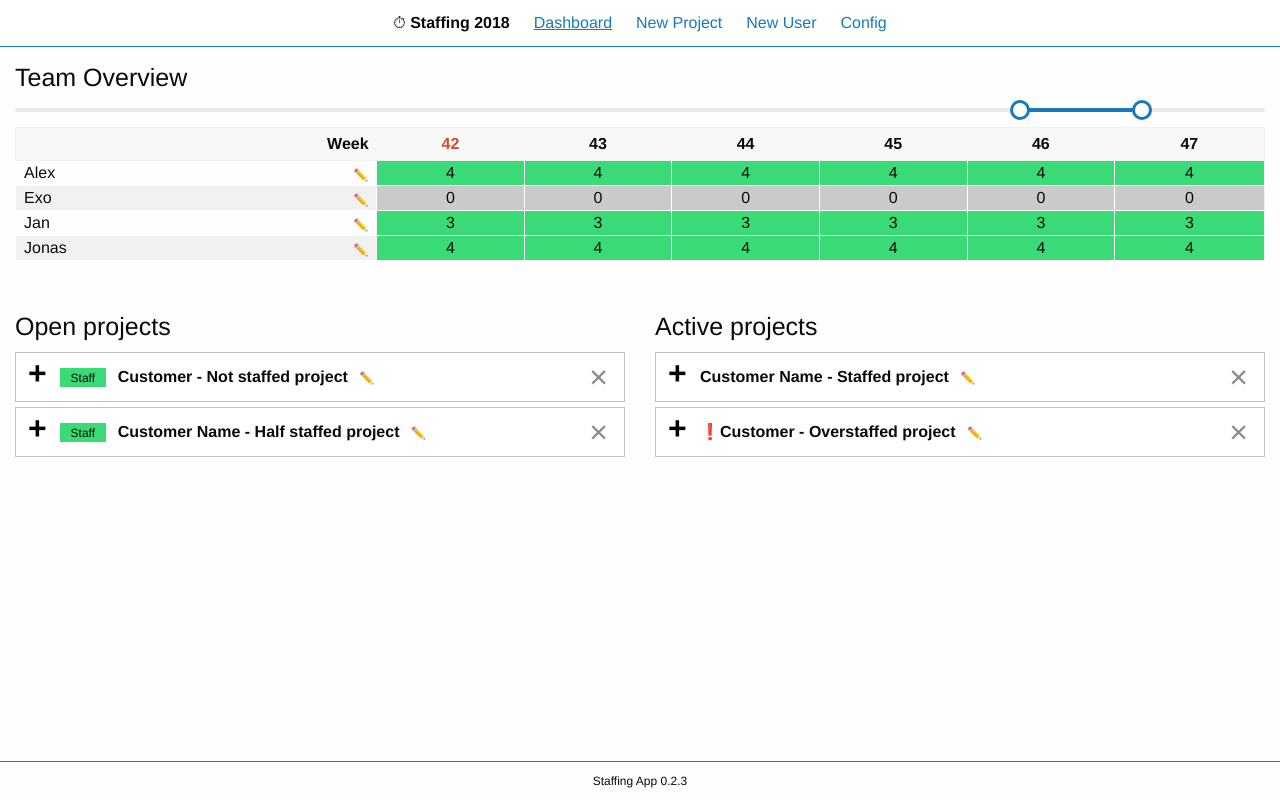
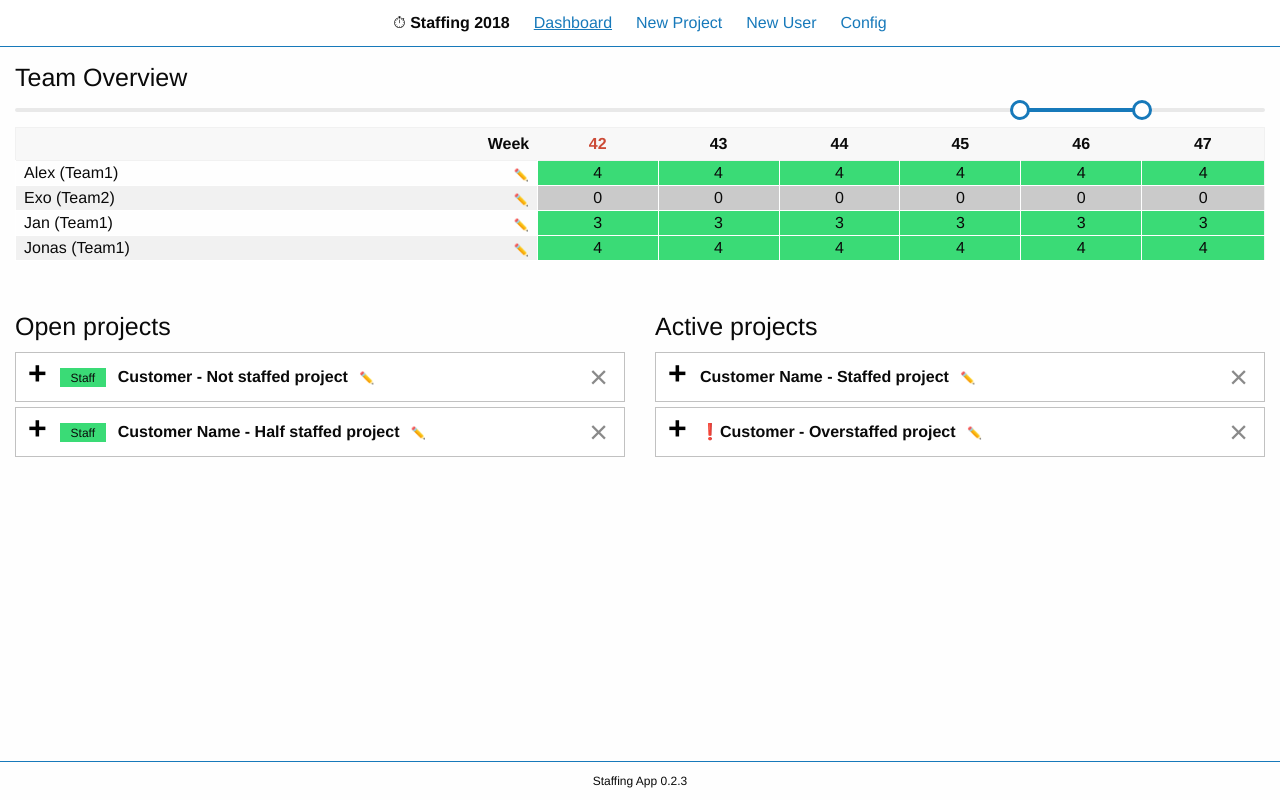
Before and after one commit to hummelch/staffing, a React (Create React App) app: page /#/ in a window 1280 px wide. Built offline with nearby package versions, Linux system fonts and the light colour scheme; data requests are answered from the project's data file.

Commit message:
show team name

```diff
--- a/src/components/workload/WorkloadRow.jsx
+++ b/src/components/workload/WorkloadRow.jsx
@@ -53,7 +53,7 @@ class WorkloadRow extends Component {
     return (
       <tr className="workload__row">
         <td className="workload__cell workload__cell--name">
-          {user.name}
+          {user.name} ({user.team ? user.team : 'No team'})
           <Link to={{pathname: '/user', state: {userId: user.id}}} className="workload__editLink"> <span role="img" aria-label="edit user">✏️</span></Link>
         </td>
 
```
